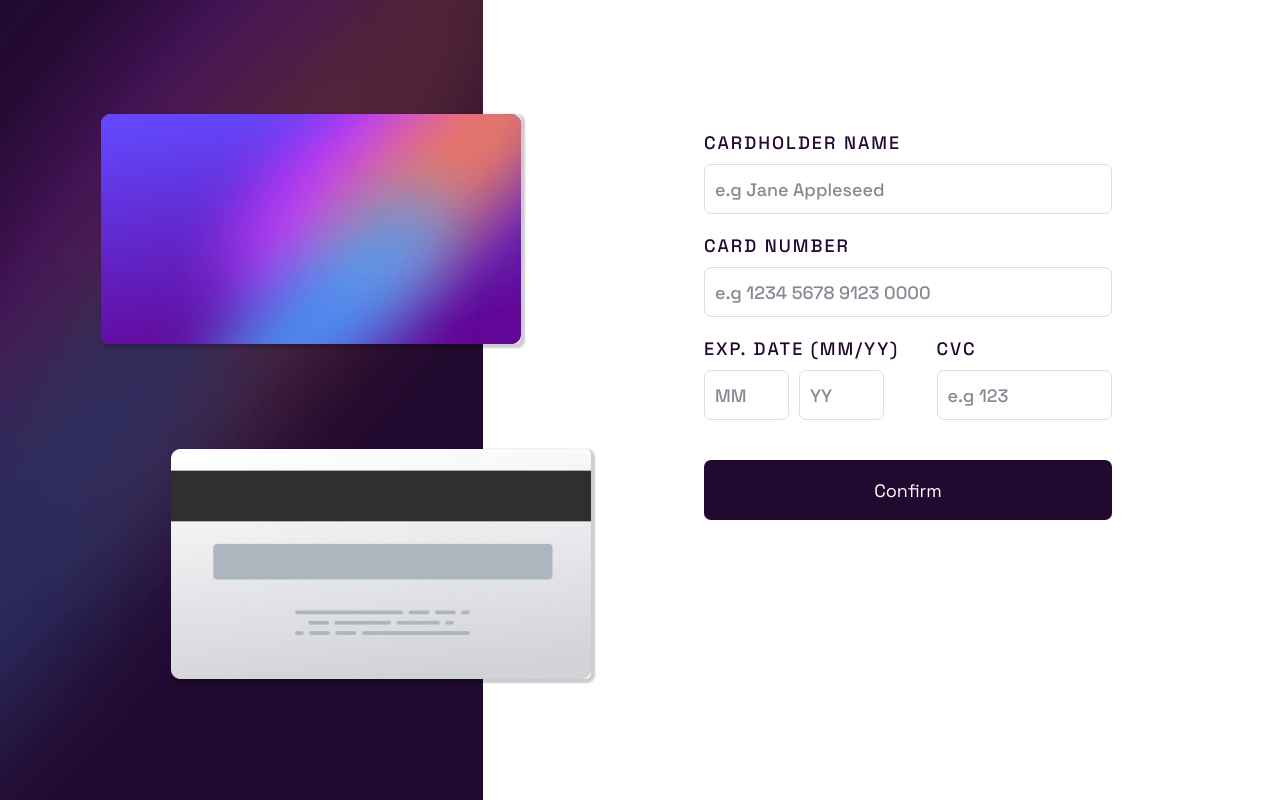
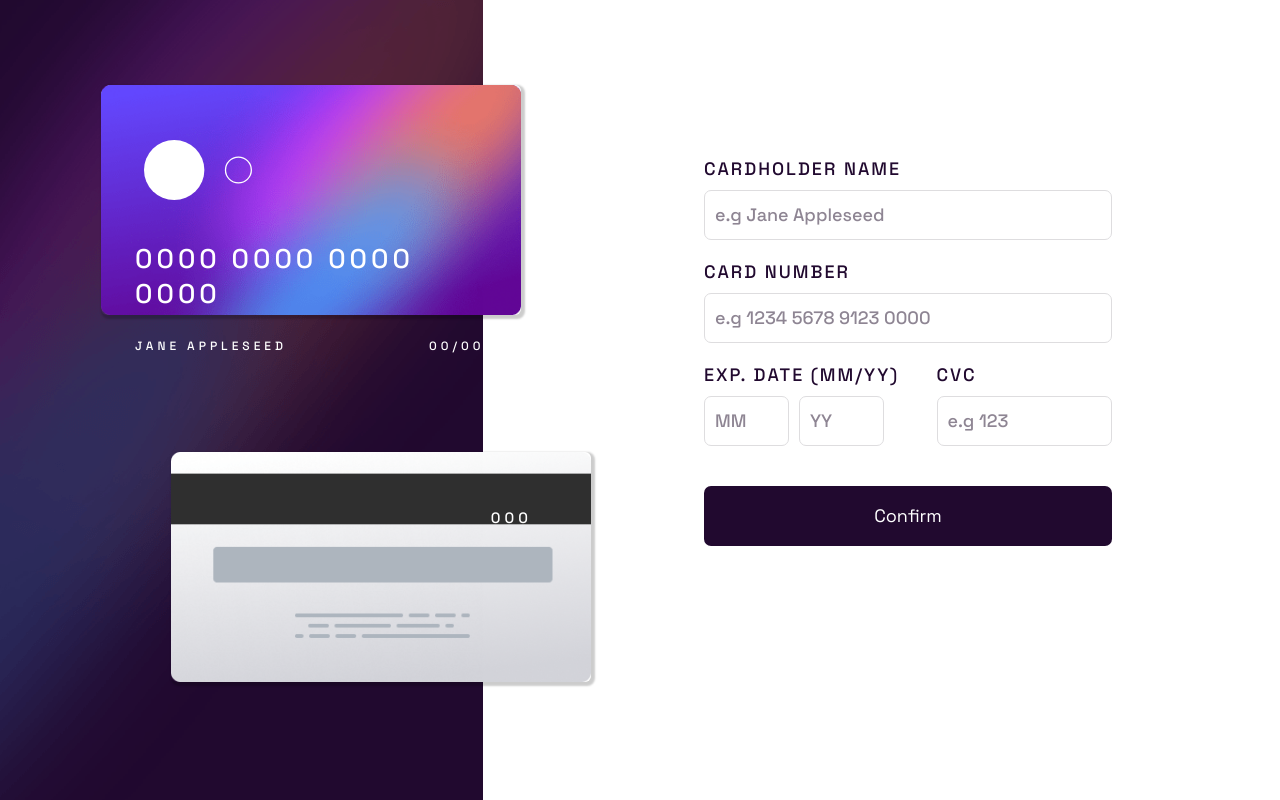
Before and after one commit to murilonicemento/interactive-card-details-form, a React (Create React App) app: page / in a window 1280 px wide. Built offline with nearby package versions, Linux system fonts and the light colour scheme.

Commit message:
style: realização de estilzações nos cartões

```diff
--- a/public/index.html
+++ b/public/index.html
@@ -3,6 +3,7 @@
   <head>
     <meta charset="utf-8" />
     <meta name="viewport" content="width=device-width, initial-scale=1" />
+    <link rel="shortcut icon" href="favicon-32x32.png" type="image/x-icon" />
     <title>Interactive Card Details</title>
   </head>
   <body>
--- a/src/Components/Form/Form.css
+++ b/src/Components/Form/Form.css
@@ -26,11 +26,6 @@ label {
   color: var(--very-dark-violet);
   font-weight: 500;
   text-transform: uppercase;
-}
-
-input:focus-within {
-  border: 1px solid hsl(249, 99%, 64%);
-  border-radius: 7px;
 }
 
 input {
--- a/src/Components/Form/index.jsx
+++ b/src/Components/Form/index.jsx
@@ -11,7 +11,6 @@ export default function Form({ handleSubmit }) {
         autoComplete="off"
         id="cardholder-name"
         placeholder="e.g Jane Appleseed"
-        // onKeyUp={handleKeyUp}
       />
       <p id="error-cardholder"></p>
       <label htmlFor="card-number">Card Number</label>
@@ -20,7 +19,6 @@ export default function Form({ handleSubmit }) {
         autoComplete="off"
         id="card-number"
         placeholder="e.g 1234 5678 9123 0000"
-        // onKeyUp={handleKeyUp}
       />
       <p id="error-card-number"></p>
       <div>
@@ -34,7 +32,6 @@ export default function Form({ handleSubmit }) {
               placeholder="MM"
               min="1"
               max="12"
-              // onKeyUp={handleKeyUp}
             />
             <input
               type="number"
@@ -42,7 +39,6 @@ export default function Form({ handleSubmit }) {
               id="year"
               placeholder="YY"
               maxLength="2"
-              // onKeyUp={handleKeyUp}
             />
             <p id="error-month"></p>
           </div>
@@ -55,7 +51,6 @@ export default function Form({ handleSubmit }) {
             id="cvc"
             placeholder="e.g 123"
             maxLength="3"
-            // onKeyUp={handleKeyUp}
           />
           <p id="error-cvc"></p>
         </span>
--- a/src/Components/Main.css
+++ b/src/Components/Main.css
@@ -9,6 +9,7 @@ main {
 main section {
   width: 100%;
   height: 100%;
+  margin-top: -10%;
   display: grid;
   place-items: center;
 }
@@ -20,11 +21,57 @@ main section img {
   border-radius: 6px;
 }
 
-main section img:first-child {
+#card-logo {
+  box-shadow: none;
+  border-radius: none;
+  width: 16%;
+  margin-top: -53%;
+  margin-left: -58%;
+}
+
+#number,
+#name,
+#date,
+#card-cvc {
+  color: #fff;
+  font-size: 15px;
+  letter-spacing: 2px;
+  text-transform: uppercase;
+}
+
+#number {
+  width: 65%;
+  margin-top: -25%;
+  margin-left: -12%;
+  font-size: 18px;
+}
+
+section div {
+  width: 59%;
+  display: flex;
+  align-items: center;
+  justify-content: space-between;
+  margin-top: -10%;
+  margin-left: -18%;
+}
+
+#name,
+#date,
+#card-cvc {
+  font-size: 10px;
+}
+
+#card-cvc {
+  margin-top: -76.5%;
+  margin-right: -61%;
+}
+
+#card-back {
   margin-right: -70px;
 }
-main section img:last-child {
-  margin-top: -75px;
+
+#card-front {
+  margin-top: -62px;
   margin-left: -70px;
 }
 
@@ -52,10 +99,52 @@ main section img:last-child {
   main {
     width: 70%;
     height: 70%;
-    margin-top: 12%;
+    margin-top: 14%;
     margin-left: 20%;
   }
   section {
     margin-left: -40%;
   }
+  #card-logo {
+    width: 12%;
+    margin-top: -38%;
+    margin-right: -25%;
+    box-shadow: none;
+    border-radius: none;
+  }
+
+  #number {
+    width: 40%;
+    margin-top: -20%;
+    margin-right: -5%;
+    font-size: 27px;
+    letter-spacing: 4px;
+  }
+
+  section div {
+    width: 39%;
+    height: 20px;
+    margin-top: -10%;
+    margin-right: -10%;
+    display: flex;
+    align-items: center;
+    justify-content: space-between;
+  }
+
+  #name,
+  #date {
+    color: #fff;
+    font-size: 12px;
+    letter-spacing: 4px;
+    text-transform: uppercase;
+  }
+
+  #card-cvc {
+    color: #fff;
+    font-size: 15px;
+    letter-spacing: 4px;
+    margin-bottom: -99.5%;
+    margin-left: -24%;
+    position: absolute;
+  }
 }
--- a/src/Components/Main.jsx
+++ b/src/Components/Main.jsx
@@ -2,6 +2,8 @@ import React, { Component } from "react";
 import Form from "./Form";
 import frontCardImg from "../img/bg-card-front.png";
 import backCardImg from "../img/bg-card-back.png";
+import cardLogo from "../img/card-logo.svg";
+import iconComplete from "../img/icon-complete.svg";
 import "./Main.css";
 
 export default class Main extends Component {
@@ -17,16 +19,15 @@ export default class Main extends Component {
     const errorCardNumber = document.getElementById("error-card-number");
     const errorMonth = document.getElementById("error-month");
     const errorCvc = document.getElementById("error-cvc");
-    console.log(month);
-    console.log(month.value);
-    console.log(errorMonth);
-    console.log(errorMonth.value);
+
     function blankErrorMessage(input, output) {
       if (input.value.trim() === "") {
         input.style.borderColor = "var(--input-erros-border)";
         output.textContent = "Can't be blank";
+      } else {
+        input.style.borderColor = "hsl(249, 99%, 64%)";
+        output.textContent = "";
       }
-      return;
     }
 
     function formatErrorMessage(input, output) {
@@ -34,7 +35,6 @@ export default class Main extends Component {
         input.style.borderColor = "var(--input-erros-border)";
         output.textContent = "Wrong format, numbers only";
       }
-      return;
     }
 
     blankErrorMessage(cardholder, errorCardholder);
@@ -50,20 +50,24 @@ export default class Main extends Component {
 
     if (month.style.borderColor === "var(--input-erros-border)") {
       document.getElementById("cod-information").style.marginTop = "-110px";
+    } else {
+      document.getElementById("cod-information").style.marginTop = "";
     }
-    cardholder.value = "";
-    cardNumber.value = "";
-    month.value = "";
-    year.value = "";
-    cvc.value = "";
   };
 
   render() {
     return (
       <main>
         <section>
-          <img src={backCardImg} alt="Card Back" />
-          <img src={frontCardImg} alt="Card Front" />
+          <img src={backCardImg} alt="Card Back" id="card-back" />
+          <img src={frontCardImg} alt="Card Front" id="card-front" />
+          <img src={cardLogo} alt="Card Logo" id="card-logo" />
+          <p id="number">0000 0000 0000 0000</p>
+          <div>
+            <p id="name">Jane Appleseed</p>
+            <p id="date">00/00</p>
+          </div>
+          <p id="card-cvc">000</p>
         </section>
         <Form handleSubmit={this.handleSubmit} />
       </main>
```
Also changed, not shown: public/favicon-32x32.png (renamed from src/img/favicon-32x32.png).
